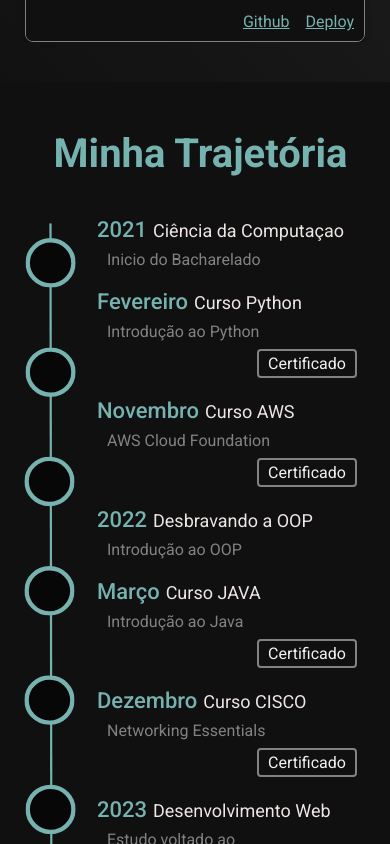
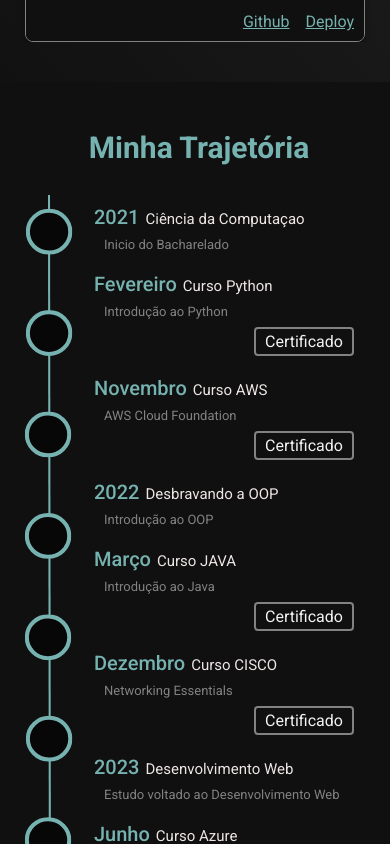
Before and after one commit to nsRenan/portfolio, a Next.js app: page / in a window 390 px wide. Shown: the part 2080-2924 px from the top of the page. Built offline with nearby package versions, Linux system fonts and the light colour scheme.

Commit message:
Trajetória Responsiva

```diff
--- a/src/app/components/HistoriaCard/historiaCard.module.css
+++ b/src/app/components/HistoriaCard/historiaCard.module.css
@@ -66,8 +66,11 @@
     font-weight: 200;
     color: #eee5e5;
   }
+  .descricao {
+    font-size: 14px;
+  }
 }
-@media (max-width: 425px){
+@media (max-width: 500px){
   .card{
     width: 300px;
   }
@@ -89,4 +92,39 @@
     font-weight: 200;
     color: #eee5e5;
   }
+  .descricao {
+    font-size: 13.5px;
+  }
 }
+@media (max-width: 425px){
+  .card{
+    width: 300px;
+  }
+  .ano {
+    font-size: 20px;
+    font-weight: 500;
+    color: var(--verde);
+    margin: 0px 6px 0px 0px;
+  }
+  .mes {
+    font-size: 20px;
+    font-weight: 500;
+    color: var(--verde);
+    margin: 0px 6px 0px 0px;
+  }
+
+  .titulo {
+    font-size: 15px;
+    font-weight: 200;
+    color: #eee5e5;
+  }
+  .descricao {
+    font-size: 13px;
+  }
+}
+
+@media (max-width: 376px){
+  .descricao {
+    margin: 0px;
+  }
+}
--- a/src/app/components/Trajetoria/Mobile/index.tsx
+++ b/src/app/components/Trajetoria/Mobile/index.tsx
@@ -68,7 +68,7 @@ const historias: historia[] = [
 export default function TrajetoriaMobile() {
   return (
     <div className={styles.conteinerTrajetoria}>
-      <h1> Minha Trajetória</h1>
+      <h2> Minha Trajetória</h2>
       <div className={styles.formato}>
         <Image src={timeLine} width={55} className={styles.timeLine} alt={""}/>
       <div className={styles.capsulaTrajetoria}>
--- a/src/app/components/Trajetoria/Mobile/trajetoria.module.css
+++ b/src/app/components/Trajetoria/Mobile/trajetoria.module.css
@@ -5,7 +5,6 @@
   padding-left: 1.5rem;
   padding-right: 1.5rem;
   margin-bottom: 8rem;
-  gap: 150px;
   align-items: center;
 }
 
@@ -19,35 +18,43 @@
   width: fit-content;
 }
 
-.conteinerTrajetoria h1 {
-  font-size: 55px;
+.conteinerTrajetoria h2 {
+  font-size: 50px;
+  color: var(--verde);
 }
 
 
-.conteinerTrajetoria h1 {
+.conteinerTrajetoria h2 {
   display: flex;
   justify-content: center;
   margin-bottom: 30px;
 }
 
 @media (max-width: 500px){
-    .conteinerTrajetoria h1 {
-        font-size: 50px;
-    }
-}
-@media (max-width: 425px){
-    .conteinerTrajetoria h1 {
+    .conteinerTrajetoria h2 {
         font-size: 40px;
     }
     .timeLine {
-        width: 53px;
+      width: 52px;
+      height: 880px;
+    }
+
+}
+@media (max-width: 425px){
+    .conteinerTrajetoria h2 {
+        font-size: 30px;
+    }
+    .timeLine {
+        width: 50px;
+        height: 800px;
     }
 }
 @media (max-width: 376px){
-    .conteinerTrajetoria h1 {
-        font-size: 36px;
+    .conteinerTrajetoria h2 {
+        font-size: 30px;
     }
     .timeLine {
         display: none;
     }
+
 }
--- a/src/app/components/Trajetoria/index.tsx
+++ b/src/app/components/Trajetoria/index.tsx
@@ -7,7 +7,7 @@ import timeLine from "/public/timeLine.svg";
 export default function Trajetoria() {
   return (
     <div className={styles.conteinerTrajetoria}>
-      <h1> Minha Trajetória</h1>
+      <h2> Minha Trajetória</h2>
       <div className={styles.capsulaTrajetoria}>
         <div className={styles.esquerda}>
           <HistoriaCard
--- a/src/app/components/Trajetoria/trajetoria.module.css
+++ b/src/app/components/Trajetoria/trajetoria.module.css
@@ -6,8 +6,13 @@
   padding-left: 1.5rem;
   padding-right: 1.5rem;
   margin-bottom: 8rem;
-  gap: 150px;
+  gap: 180px;
   /* padding: 20px 10px; */
+}
+
+.conteinerTrajetoria h2 {
+  font-size: 50px;
+  color: var(--verde);
 }
 
 .capsulaTrajetoria {
@@ -26,9 +31,7 @@
 .conteinerTrajetoria{
   flex-direction: column;
   align-items: center;
-}
-.conteinerTrajetoria h1 {
-  font-size: 60px;
+  gap: 50px;
 }
 }
 @media (max-width: 950px){
```
